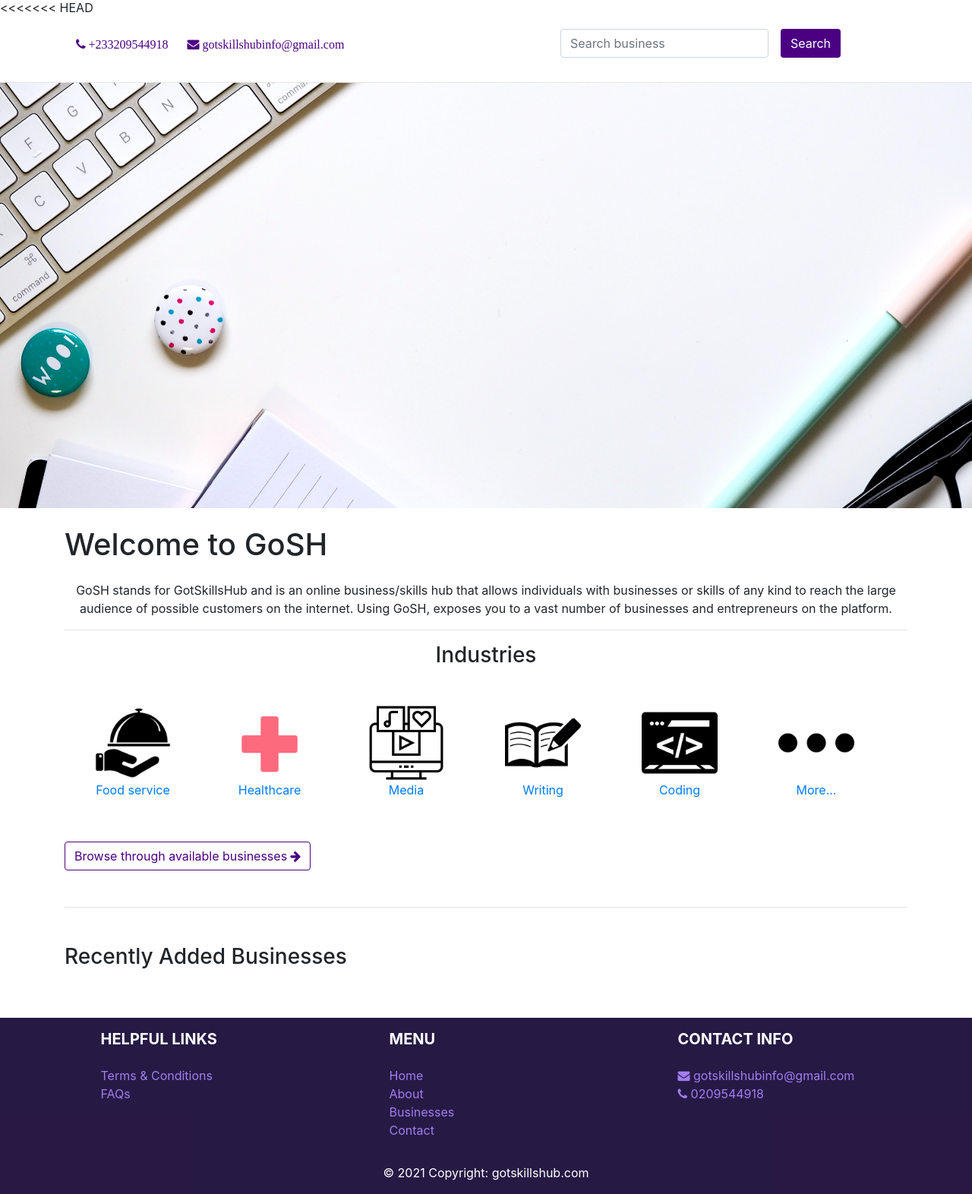
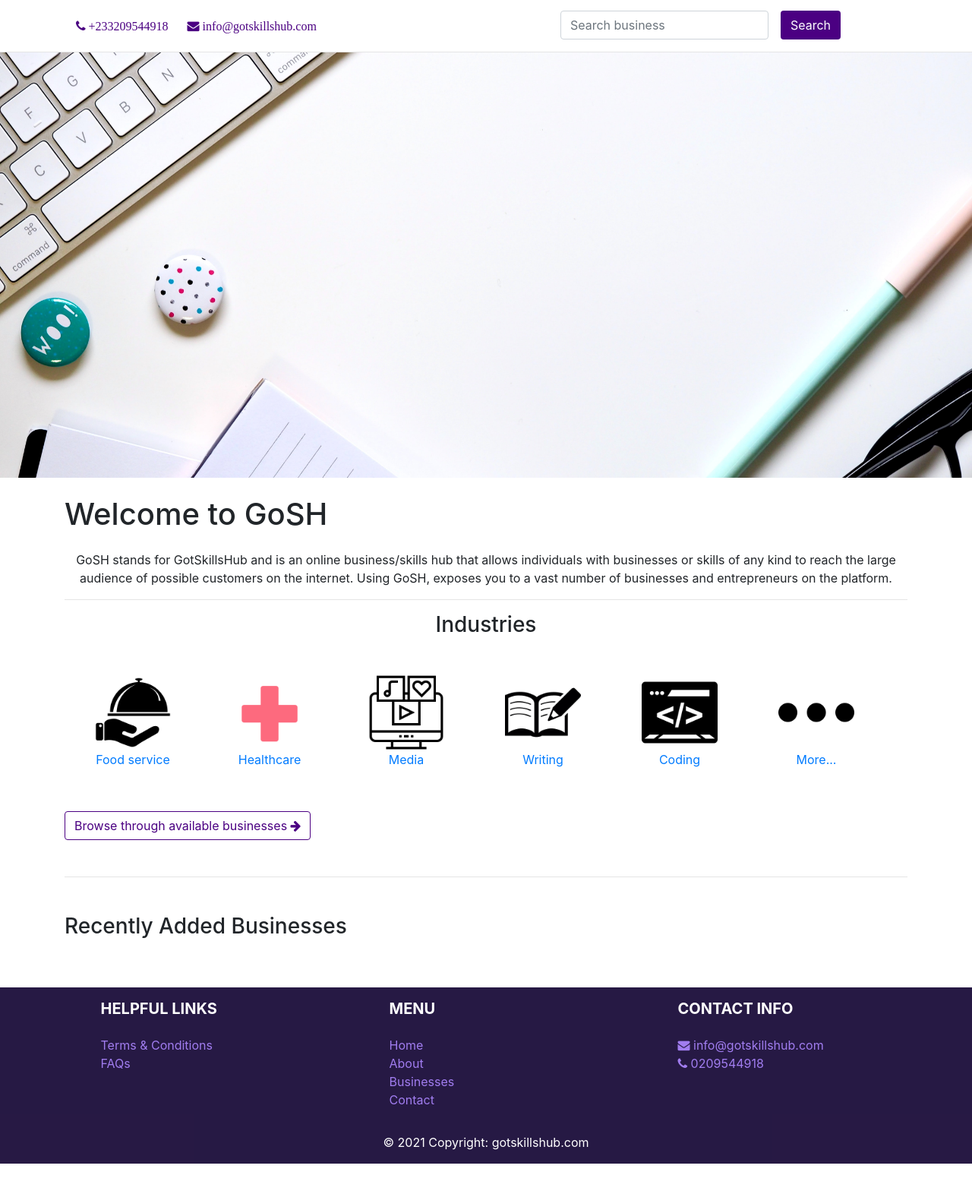
Before and after one commit to Jason-bolt/myBusinessHub, a PHP site: page /index.php in a window 1280 px wide. Shown: the part 58-1630 px from the top of the page at 76% size. After the commit the page ends 1590 px from the top, so only its background shows below. Run offline with PHP 8.4, Linux system fonts and the light colour scheme; data that the repository does not hold is empty.

Commit message:
Updated email address

```diff
--- a/includes/layouts/footer.php
+++ b/includes/layouts/footer.php
@@ -62,7 +62,7 @@
 
         <ul class="list-unstyled">
           <li style="color: #A17DF0;">
-            <i class="fa fa-envelope"></i> gotskillshubinfo@gmail.com
+            <i class="fa fa-envelope"></i> info@gotskillshub.com
           </li>
           <li style="color: #A17DF0;">
             <i class="fa fa-phone"></i> 0209544918
--- a/includes/layouts/header.php
+++ b/includes/layouts/header.php
@@ -1,4 +1,3 @@
-<<<<<<< HEAD
 <!DOCTYPE html>
 <html lang="en">
 
@@ -195,7 +194,7 @@
       <div class="mr-5 col mt-2">
         <i class="fa fa-phone" style="color: rgb(75,0,130);"> +233209544918</i>
         &emsp;
-        <i class="fa fa-envelope" style="color: rgb(75,0,130);"> gotskillshubinfo@gmail.com</i>
+        <i class="fa fa-envelope" style="color: rgb(75,0,130);"> info@gotskillshub.com</i>
       </div>
 
       <div class="col px-0">
```
